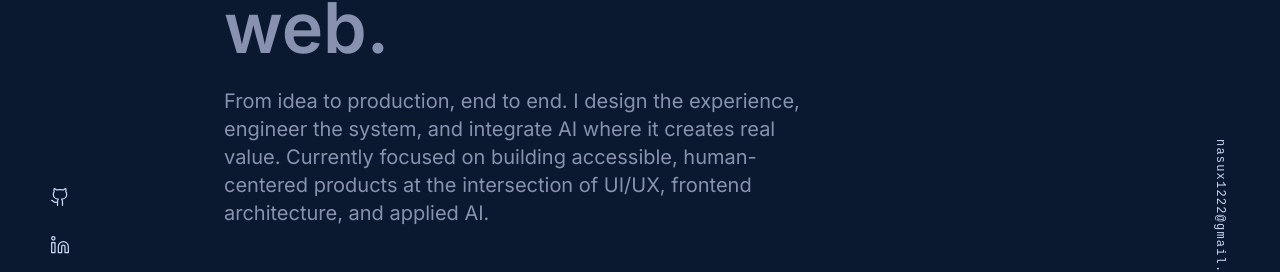
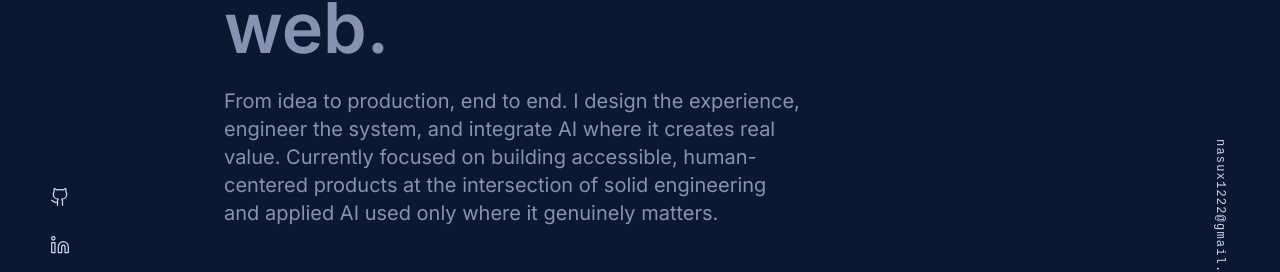
Before and after one commit to wxusan/xusan, a React (Vite) app: page / in a window 1280 px wide. Shown: the part 381-653 px from the top of the page. Built offline with nearby package versions, Linux system fonts and the light colour scheme; no server answers.

Commit message:
some changes in the wording

```diff
--- a/src/components/Hero.jsx
+++ b/src/components/Hero.jsx
@@ -7,7 +7,7 @@ export default function Hero() {
     const three = <h3 className="text-slate-base font-sans font-bold text-4xl sm:text-5xl md:text-6xl lg:text-[70px] leading-[1.1] mb-6">I build systems for the web.</h3>;
     const four = (
         <p className="text-slate-base font-sans text-lg md:text-xl max-w-xl leading-relaxed mb-12">
-            From idea to production, end to end. I design the experience, engineer the system, and integrate AI where it creates real value. Currently focused on building accessible, human-centered products at the intersection of UI/UX, frontend architecture, and applied AI.
+          From idea to production, end to end. I design the experience, engineer the system, and integrate AI where it creates real value. Currently focused on building accessible, human-centered products at the intersection of solid engineering and applied AI used only where it genuinely matters.
         </p>
     );
     const five = (
--- a/src/components/Navbar.jsx
+++ b/src/components/Navbar.jsx
@@ -9,6 +9,7 @@ const navLinks = [
     { name: 'Work', href: '#projects' },
     { name: 'Contact', href: '#contact' },
 ];
+
 
 export default function Navbar() {
     const [scrolled, setScrolled] = useState(false);
@@ -121,7 +122,6 @@ export default function Navbar() {
                 )}
             </AnimatePresence>
 
-            {/* Mobile Menu Backdrop */}
             <AnimatePresence>
                 {mobileMenuOpen && (
                     <motion.div
```
